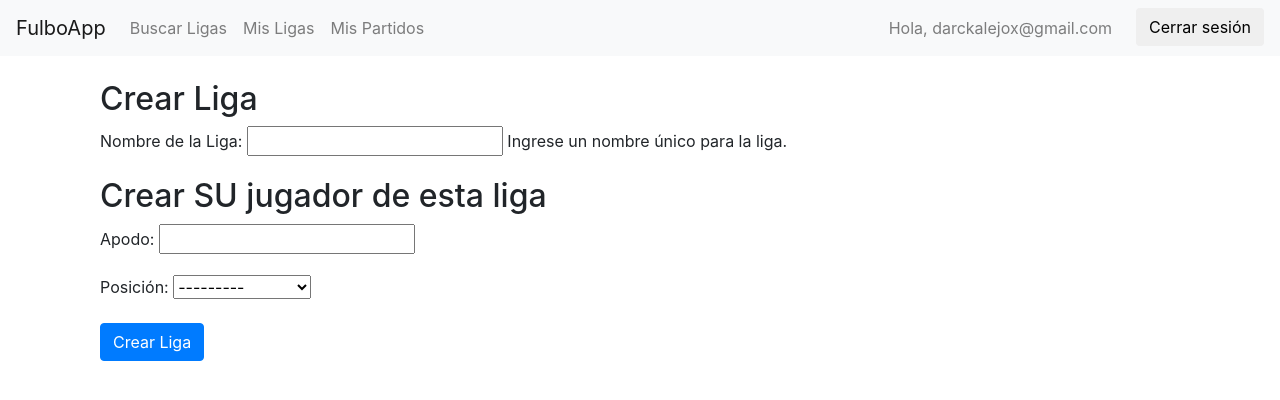
After one commit to TheAle26/Fulbo, a Django app: page /AppFulbo/ligas/crear/ in a window 1280 px wide. The commit adds this page. Shown: the top 400 px of the page. Run offline with Django 5.2, Linux system fonts and the light colour scheme; a user stored in the database is signed in; some libraries are stand-ins or nearby versions.

Commit message:
Ya se pueden crear ligas y al hacerlo se crea un jugador para el creador de la liga ya asociado a esa liga. hay un template para poder ver la info de la liga. falta mejorarla

```diff
--- a/AppFulbo/forms.py
+++ b/AppFulbo/forms.py
@@ -1,7 +1,7 @@
 from django import forms
 from django.contrib.auth.forms import UserCreationForm
 from django.contrib.auth.models import User
-from .models import Jugador
+from .models import Jugador, Liga
 from django.contrib.auth import get_user_model
 
 
@@ -100,4 +100,42 @@ class UserEditForm(forms.ModelForm):
 class JugadorForm(forms.ModelForm):
     class Meta:
         model = Jugador
-        fields = ['usuario', 'nombre', 'apellido', 'posicion_favorita', 'liga']
+        fields = ['usuario', 'apodo', 'posicion', 'liga']
+
+
+class LigaForm(forms.ModelForm):
+    class Meta:
+        model = Liga
+        fields = ['nombre_liga']
+        labels = {
+            'nombre_liga': 'Nombre de la Liga'
+        }
+        help_texts = {
+            'nombre_liga': 'Ingrese un nombre único para la liga.'
+        }
+        error_messages = {
+            'nombre_liga': {
+                'unique': "Ya existe una liga con este nombre. Por favor, elige otro nombre.",
+            },
+        }
+
+
+class MiJugadorForm(forms.ModelForm):
+    class Meta:
+        model = Jugador
+        # Excluimos el campo 'liga' para que no se muestre en el formulario
+        fields = ['apodo', 'posicion']
+        labels = {
+            'apodo': 'Apodo',
+            'posicion': 'Posición',
+        }
+
+    # def __init__(self, *args, **kwargs):
+    #     # Se espera recibir el usuario logueado para filtrar las ligas
+    #     user = kwargs.pop('user', None)
+    #     super().__init__(*args, **kwargs)
+    #     if user:
+    #         # Obtener los IDs de las ligas en las que el usuario ya tiene un jugador.
+    #         user_league_ids = Jugador.objects.filter(usuario=user).values_list('liga', flat=True)
+    #         # Filtrar el queryset del campo liga para excluir esas ligas.
+    #         self.fields['liga'].queryset = Liga.objects.exclude(id__in=user_league_ids)
--- a/AppFulbo/models.py
+++ b/AppFulbo/models.py
@@ -15,14 +15,13 @@ class Jugador(models.Model):
         ('4', 'Delantero'),
     ]
     usuario = models.OneToOneField(User, null=True, blank=True, on_delete=models.CASCADE)
-    nombre = models.CharField(max_length=15)
-    apellido = models.CharField(max_length=15)
-    posicion_favorita = models.CharField(max_length=1, choices=OPCIONES, null=True, blank=True)
+    apodo = models.CharField(max_length=15)
+    posicion = models.CharField(max_length=1, choices=OPCIONES, null=True, blank=True)
     liga = models.ForeignKey(Liga, on_delete=models.CASCADE, related_name="jugadores")  # Liga a la que pertenece
 
 
     def __str__(self):
-        return f"{self.nombre} {self.apellido} en liga "
+        return f"{self.apodo} en liga {self.liga}"
 
 class Partido(models.Model):
     fecha_partido = models.DateField(null=True, blank=True)
@@ -40,9 +39,6 @@ class PuntajePartido(models.Model):
     def __str__(self):
         return f"{self.jugador} - {self.partido}: {self.puntaje}"
 
-
-
-
 # partido = Partido.objects.get(id=1)  # Obtiene un partido específico
 # puntajes = partido.puntajes_partidos.all()  # Obtiene todos los puntajes del partido
 
--- a/AppFulbo/templates/AppFulbo/buscar_ligas.html
+++ b/AppFulbo/templates/AppFulbo/buscar_ligas.html
@@ -17,7 +17,7 @@
         {% for liga in ligas %}
             <li class="list-group-item d-flex justify-content-between align-items-center">
                 <div>
-                    <strong>{{ liga.nombre }}</strong>
+                    <strong>{{ liga.nombre_liga }}</strong>
                     {% if liga.descripcion %}
                         <p>{{ liga.descripcion }}</p>
                     {% endif %}
--- a/AppFulbo/templates/AppFulbo/mi_perfil.html
+++ b/AppFulbo/templates/AppFulbo/mi_perfil.html
@@ -35,7 +35,7 @@
             {% for jugador in jugadores %}
             <tr>
                 <td>{{ jugador.liga }}</td>
-                <td>{{ jugador.nombre }} {{ jugador.apellido }}</td>
+                <td>{{ jugador.apodo }}</td>
                 <td>
                     {% if jugador.total_puntaje %}
                         {{ jugador.total_puntaje }}
--- a/AppFulbo/templates/registro/crear_jugador.html
+++ b/AppFulbo/templates/registro/crear_jugador.html
@@ -1,4 +1,4 @@
-{% extends 'base.html' %}
+{% extends 'AppFulbo/base.html' %}
 
 {% block content %}
   <h2>Crear nuevo jugador para la liga "{{ liga.nombre }}"</h2>
--- /dev/null
+++ b/AppFulbo/templates/registro/crear_liga.html
@@ -0,0 +1,14 @@
+{% extends 'AppFulbo/base.html' %}
+
+{% block content %}
+<div class="container mt-4">
+    <h2>Crear Liga</h2>
+    <form method="post">
+        {% csrf_token %}
+        {{ form_liga.as_p }}
+        <h2>Crear SU jugador de esta liga</h2>
+        {{ form_jugador.as_p }}
+        <button type="submit" class="btn btn-primary">Crear Liga</button>
+    </form>
+</div>
+{% endblock %}
--- a/AppFulbo/urls.py
+++ b/AppFulbo/urls.py
@@ -12,10 +12,9 @@ urlpatterns = [
 
     path('ligas/buscar/', views.buscar_ligas, name='buscar_ligas'),
     path('ligas/unirse/<int:liga_id>/', views.solicitar_unirse, name='solicitar_unirse'),
-    path('ligas/unirse/<int:liga_id>/', views.elegir_o_crear_jugador, name='elegir_o_crear_jugador'),
-    # Asumiendo que ya tengas definida la vista mis_ligas y crear_jugador:
     path('mis_ligas/',views.mis_ligas, name='mis_ligas'),
     path('jugador/crear/<int:liga_id>/', views.crear_jugador, name='crear_jugador'),
-
+    path('ligas/crear/', views.crear_liga, name='crear_liga'),
+    path('ligas/<int:liga_id>/', views.ver_liga, name='ver_liga'),
     path('mis_partidos/', views.partidos_jugados, name='mis_partidos'),
 ]
--- a/AppFulbo/views.py
+++ b/AppFulbo/views.py
@@ -5,7 +5,7 @@ import AppFulbo.forms
 from django.contrib.auth.forms import AuthenticationForm, UserCreationForm
 from django.contrib.auth import login, authenticate, logout
 from django.contrib.auth.decorators import login_required
-from .forms import JugadorForm
+from .forms import JugadorForm,LigaForm,MiJugadorForm
 from .models import *
 from .models import Liga, Jugador,PuntajePartido
 from django.contrib import messages
@@ -130,7 +130,7 @@ def buscar_ligas(request):
     """
     query = request.GET.get('q', '')
     if query:
-        ligas = Liga.objects.filter(nombre__icontains=query)
+        ligas = Liga.objects.filter(nombre_liga__icontains=query)
     else:
         ligas = Liga.objects.all()
 
@@ -232,7 +232,7 @@ def crear_jugador(request, liga_id):
         'form': form,
         'liga': liga,
     }
-    return render(request, "crear_jugador.html", context)
+    return render(request, "registro/crear_jugador.html", context)
 
 
 @login_required
@@ -258,3 +258,32 @@ def mi_perfil(request):
         'jugadores': jugadores,
     }
     return render(request, 'AppFulbo/mi_perfil.html', context)
+
+@login_required
+def crear_liga(request):
+    if request.method == 'POST':
+        form_liga = LigaForm(request.POST)
+        form_jugador = MiJugadorForm(request.POST)  # ya no necesitamos pasar el usuario para filtrar la liga
+        if form_liga.is_valid() and form_jugador.is_valid():
+            nueva_liga = form_liga.save()
+            nuevo_jugador = form_jugador.save(commit=False)
+            nuevo_jugador.usuario = request.user
+            nuevo_jugador.liga = nueva_liga  # Asigna manualmente la liga recién creada
+            nuevo_jugador.save()
+            messages.success(request, "Liga y jugador creados exitosamente.")
+            return redirect('ver_liga', liga_id=nueva_liga.id)
+    else:
+        form_liga = LigaForm()
+        form_jugador = MiJugadorForm()
+    return render(request, 'registro/crear_liga.html', {'form_liga': form_liga, 'form_jugador': form_jugador})
+
+def ver_liga(request, liga_id):
+    liga = get_object_or_404(Liga, id=liga_id)
+    mi_jugador = None
+    if request.user.is_authenticated:
+        mi_jugador = liga.jugadores.filter(usuario=request.user).first()
+    context = {
+        'liga': liga,
+        'mi_jugador': mi_jugador,
+    }
+    return render(request, 'AppFulbo/ver_liga.html', context)
```
Also changed, not shown: AppFulbo/templates/AppFulbo/mis_ligas.html (+6 -2 lines), AppFulbo/templates/AppFulbo/ver_liga.html (added, +67 -0 lines), AppFulbo/templates/registro/crear_mi_jugador.html (added, +12 -0 lines), AppFulbo/migrations/0003_rename_apellido_jugador_apodo_and_more.py (added), db.sqlite3.
